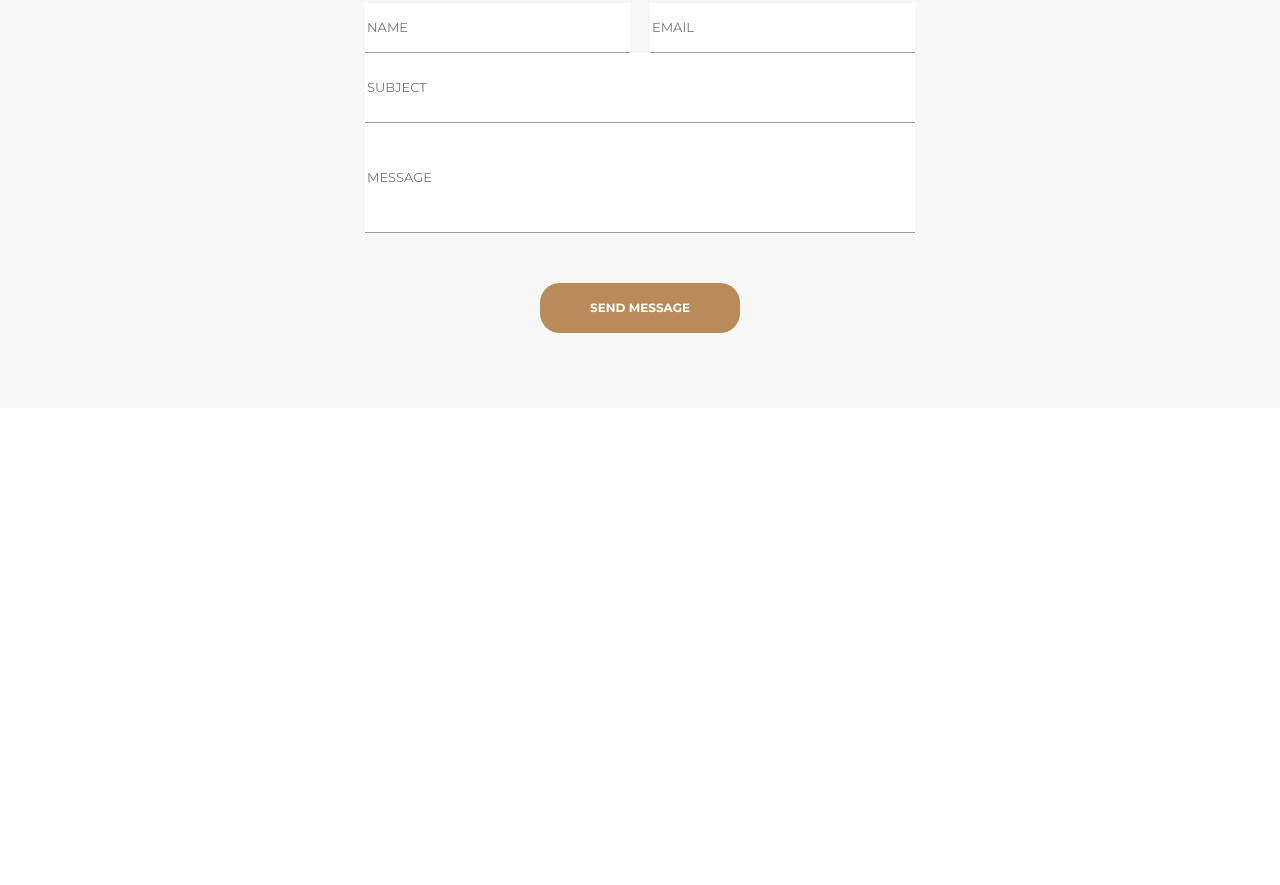
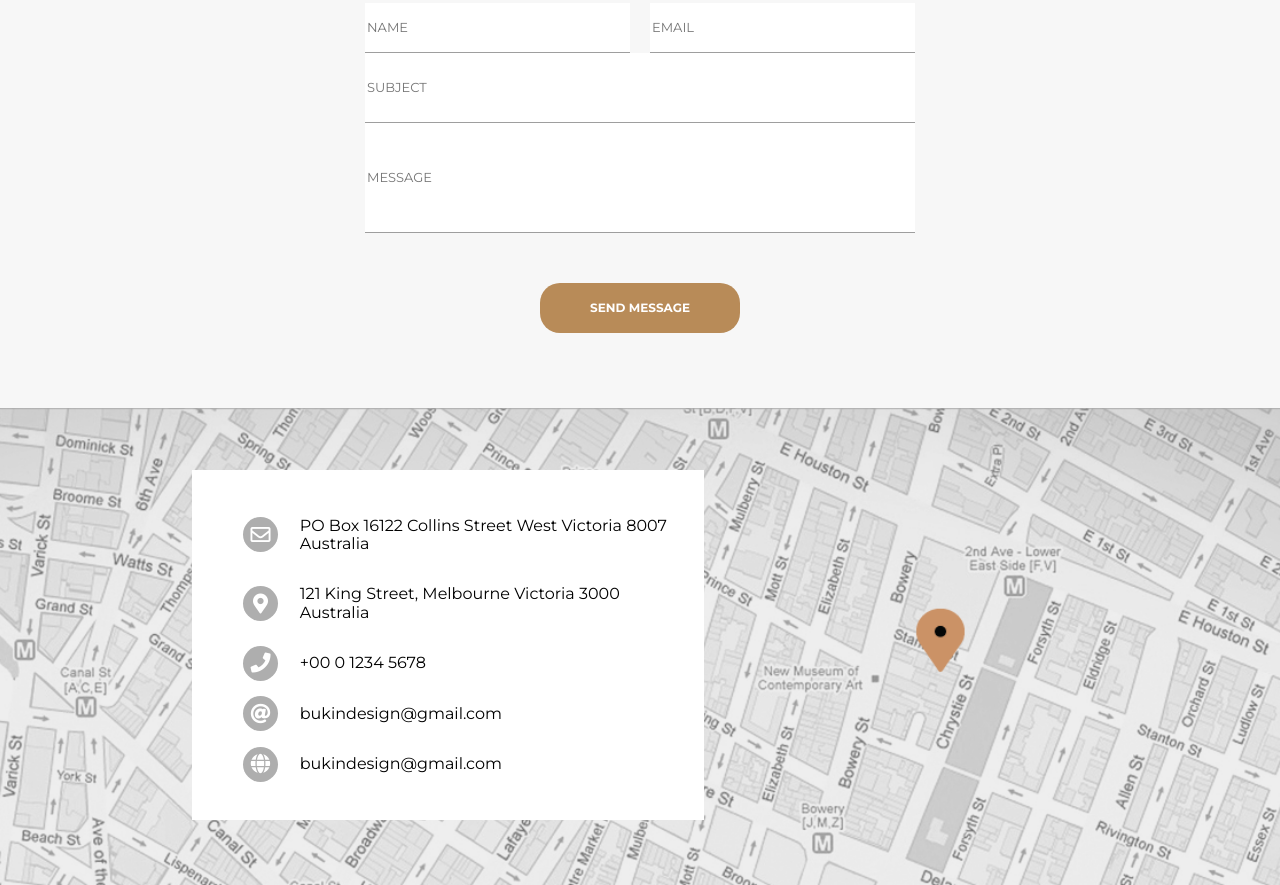
Before and after one commit to krystynaszur/design-company-website, a website: page index.html in a window 1280 px wide. Shown: the part 7093-7978 px from the top of the page. Before the commit the page ends 7501 px from the top, so only its background shows below. Drawn offline with nearby package versions, Linux system fonts and the light colour scheme.

Commit message:
Update index.html and style.css to add Map

```diff
--- a/assets/css/style.css
+++ b/assets/css/style.css
@@ -731,6 +731,44 @@ padding-right: 60px;
   margin: 0px auto 75px auto;
 }
 
+.map {
+  width: 100vw;
+  height: 415px;
+  background-image: url("../images/map.png");
+  background-position: center;
+  background-size: cover;
+}
+
+.map .box {
+  height: 350px;
+  background-color: white;
+  width: 40%;
+  margin-left: 15vw;
+  display: flex;
+  align-items: center;
+}
+
+.map .box ul {
+    list-style-type: none;
+}
+
+.map .box ul li {
+ display: flex;
+ align-items: center;
+}
+
+.map .box .icon {
+  background-color: #aeaeae;
+  color: white;
+  font-size: 20px;
+  height: 35px;
+  width: 35px;
+  border-radius: 50%;
+  margin: 0 auto;
+  display: flex;
+  justify-content: center;
+  align-items: center;
+}
 
 [class*="col-"] {
   float: left;
--- a/index.html
+++ b/index.html
@@ -551,8 +551,8 @@
         <p class="subheader">our agency located in Melbourne, Australia</p>
         <form action="/action_page.php">
             <div class="row">
-                    <input class="name" type="text" name="firstname" placeholder="Name">
-                    <input class="email" type="text" name="email" placeholder="Email">
+                <input class="name" type="text" name="firstname" placeholder="Name">
+                <input class="email" type="text" name="email" placeholder="Email">
             </div>
             <div class="row">
                 <input type="text" name="subject" placeholder="Subject">
@@ -561,10 +561,56 @@
                 <input type="text" name="comment" placeholder="Message">
             </div>
             <div class="row">
-            <button class="button" type="submit" value="Submit">SEND MESSAGE</button>
+                <button class="button" type="submit" value="Submit">SEND MESSAGE</button>
             </div>
         </form>
 
+    </section>
+    <section class="map">
+        <div class="box">
+            <ul>
+                <li>
+                    <div class="icon col-l-2">
+                        <i class="far fa-envelope"></i>
+                    </div>
+                    <div class="col-l-10">
+                        <p> PO Box 16122 Collins Street West Victoria 8007 Australia </p>
+                    </div>
+                </li>
+                <li>
+                        <div class="icon col-l-2">
+                        <i class="fas fa-map-marker-alt"></i>
+                    </div>
+                    <div class="col-l-10">
+                    <p>121 King Street, Melbourne Victoria 3000 Australia </p>
+                    </div>
+                </li>
+                <li>
+                        <div class="icon col-l-2">
+                        <i class="fas fa-phone"></i>
+                    </div>
+                    <div class="col-l-10">
+                            <p>+00 0 1234 5678</p>
+                        </div>
+                </li>
+                <li>
+                        <div class="icon col-l-2">
+                        <i class="fas fa-at"></i>
+                    </div>
+                    <div class="col-l-10">
+                            <p>bukindesign@gmail.com  </p>
+                        </div>
+                </li>
+                <li>
+                        <div class="icon col-l-2">
+                        <i class="fas fa-globe"></i>
+                    </div>
+                    <div class="col-l-10">
+                            <p>bukindesign@gmail.com  </p>
+                        </div>
+                </li>
+            </ul>
+        </div>
     </section>
     <script src="assets/vendor/flickity.pkgd.min.js "></script>
     <script src="https://unpkg.com/isotope-layout@3/dist/isotope.pkgd.min.js "></script>
```
Also changed, not shown: assets/images/map.png (added), assets/images/postal-icon.png (added).
